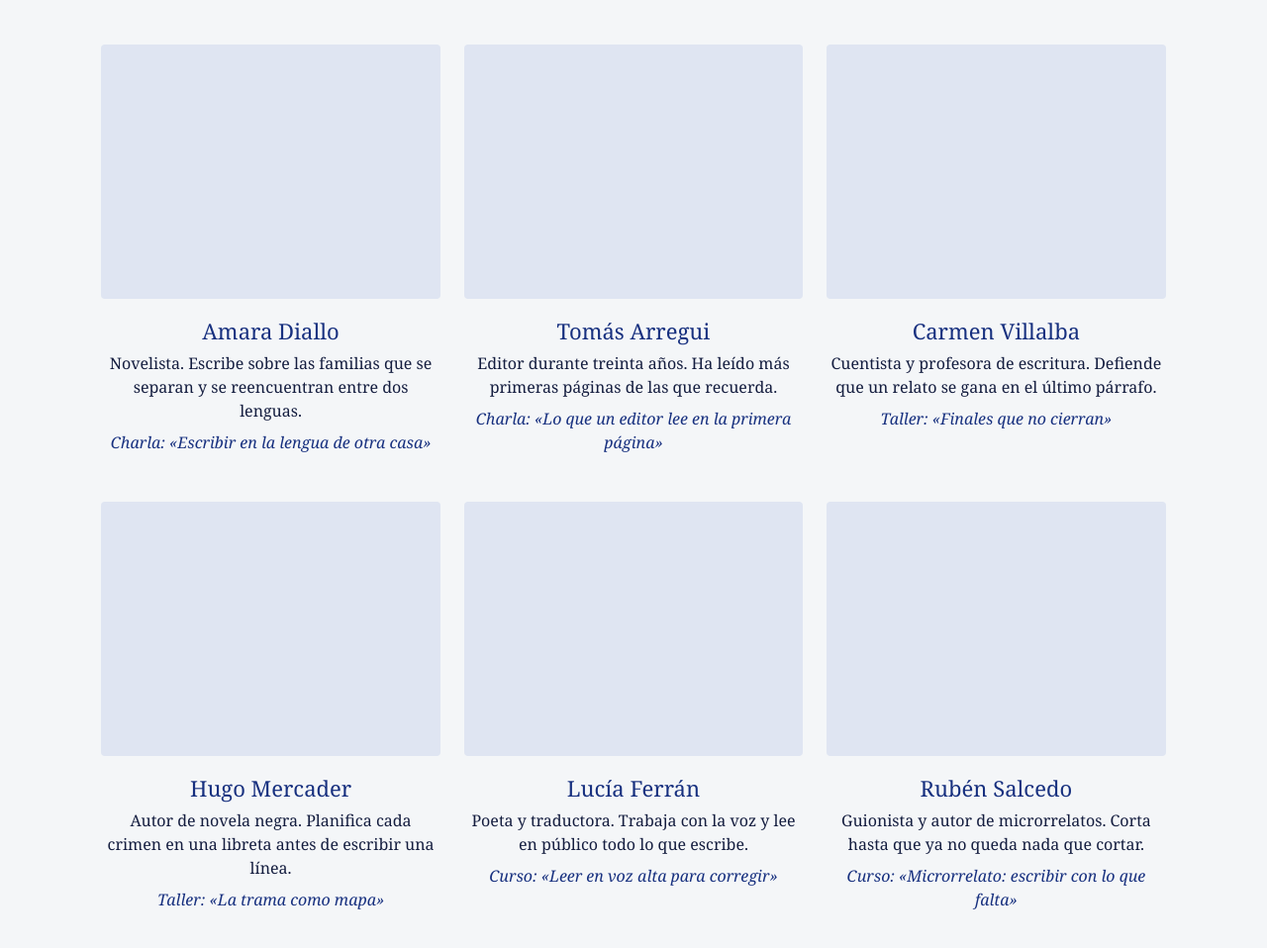
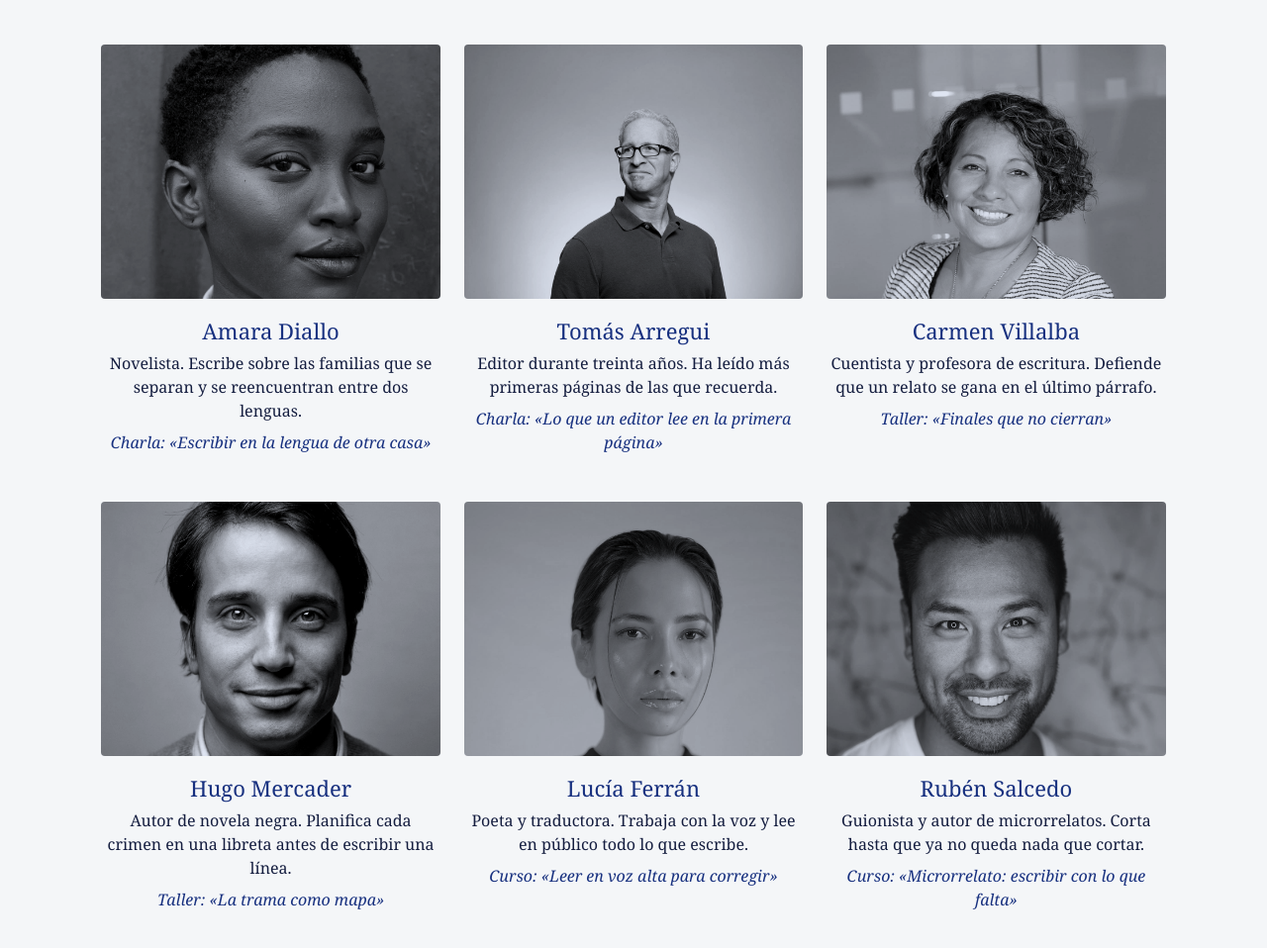
Before and after one commit to rlarreasanchez/punto-y-seguido, a website built with Parcel: page src/ponentes.html in a window 1280 px wide. Shown: the part 226-1184 px from the top of the page at 99% size. Built offline with nearby package versions, Linux system fonts and the light colour scheme; a web font is replaced by a local one.

Commit message:
Se añaden las imágenes de los ponentes

```diff
--- a/src/assets/styles/layouts/_speakers.scss
+++ b/src/assets/styles/layouts/_speakers.scss
@@ -32,8 +32,19 @@
 .speaker__media {
   display: block;
   aspect-ratio: 4 / 3;
+  overflow: hidden;
   background-color: #dfe5f2;
   border-radius: 0.25rem;
+}
+
+.speaker__photo {
+  display: block;
+  width: 100%;
+  height: 100%;
+  object-fit: cover;
+  object-position: 50% 20%;
+  filter: grayscale(1) contrast(1.05);
+  mix-blend-mode: multiply;
 }
 
 .speaker__body {
--- a/src/ponentes.html
+++ b/src/ponentes.html
@@ -19,7 +19,24 @@
       <ul class="speakers">
         <li class="speaker">
           <article class="speaker__card">
-            <div class="speaker__media"></div>
+            <picture class="speaker__media">
+              <source
+                srcset="
+                  ./assets/images/amara-diallo.jpg?as=webp&width=420 420w,
+                  ./assets/images/amara-diallo.jpg?as=webp&width=720 720w
+                "
+                sizes="(min-width: 1024px) 22rem, (min-width: 640px) 45vw, 90vw"
+                type="image/webp"
+              />
+              <img
+                class="speaker__photo"
+                src="./assets/images/amara-diallo.jpg?width=720"
+                alt="Retrato de Amara Diallo"
+                width="720"
+                height="540"
+                loading="lazy"
+              />
+            </picture>
             <div class="speaker__body">
               <h2 class="speaker__name">Amara Diallo</h2>
               <p class="speaker__bio">
@@ -34,7 +51,24 @@
         </li>
         <li class="speaker">
           <article class="speaker__card">
-            <div class="speaker__media"></div>
+            <picture class="speaker__media">
+              <source
+                srcset="
+                  ./assets/images/tomas-arregui.jpg?as=webp&width=420 420w,
+                  ./assets/images/tomas-arregui.jpg?as=webp&width=720 720w
+                "
+                sizes="(min-width: 1024px) 22rem, (min-width: 640px) 45vw, 90vw"
+                type="image/webp"
+              />
+              <img
+                class="speaker__photo"
+                src="./assets/images/tomas-arregui.jpg?width=720"
+                alt="Retrato de Tomás Arregui"
+                width="720"
+                height="540"
+                loading="lazy"
+              />
+            </picture>
             <div class="speaker__body">
               <h2 class="speaker__name">Tomás Arregui</h2>
               <p class="speaker__bio">
@@ -49,7 +83,24 @@
         </li>
         <li class="speaker">
           <article class="speaker__card">
-            <div class="speaker__media"></div>
+            <picture class="speaker__media">
+              <source
+                srcset="
+                  ./assets/images/carmen-villalba.jpg?as=webp&width=420 420w,
+                  ./assets/images/carmen-villalba.jpg?as=webp&width=720 720w
+                "
+                sizes="(min-width: 1024px) 22rem, (min-width: 640px) 45vw, 90vw"
+                type="image/webp"
+              />
+              <img
+                class="speaker__photo"
+                src="./assets/images/carmen-villalba.jpg?width=720"
+                alt="Retrato de Carmen Villalba"
+                width="720"
+                height="540"
+                loading="lazy"
+              />
+            </picture>
             <div class="speaker__body">
               <h2 class="speaker__name">Carmen Villalba</h2>
               <p class="speaker__bio">
@@ -62,7 +113,24 @@
         </li>
         <li class="speaker">
           <article class="speaker__card">
-            <div class="speaker__media"></div>
+            <picture class="speaker__media">
+              <source
+                srcset="
+                  ./assets/images/hugo-mercader.jpg?as=webp&width=420 420w,
+                  ./assets/images/hugo-mercader.jpg?as=webp&width=720 720w
+                "
+                sizes="(min-width: 1024px) 22rem, (min-width: 640px) 45vw, 90vw"
+                type="image/webp"
+              />
+              <img
+                class="speaker__photo"
+                src="./assets/images/hugo-mercader.jpg?width=720"
+                alt="Retrato de Hugo Mercader"
+                width="720"
+                height="540"
+                loading="lazy"
+              />
+            </picture>
             <div class="speaker__body">
               <h2 class="speaker__name">Hugo Mercader</h2>
               <p class="speaker__bio">
@@ -75,7 +143,24 @@
         </li>
         <li class="speaker">
           <article class="speaker__card">
-            <div class="speaker__media"></div>
+            <picture class="speaker__media">
+              <source
+                srcset="
+                  ./assets/images/lucia-ferran.jpg?as=webp&width=420 420w,
+                  ./assets/images/lucia-ferran.jpg?as=webp&width=720 720w
+                "
+                sizes="(min-width: 1024px) 22rem, (min-width: 640px) 45vw, 90vw"
+                type="image/webp"
+              />
+              <img
+                class="speaker__photo"
+                src="./assets/images/lucia-ferran.jpg?width=720"
+                alt="Retrato de Lucía Ferrán"
+                width="720"
+                height="540"
+                loading="lazy"
+              />
+            </picture>
             <div class="speaker__body">
               <h2 class="speaker__name">Lucía Ferrán</h2>
               <p class="speaker__bio">
@@ -90,7 +175,24 @@
         </li>
         <li class="speaker">
           <article class="speaker__card">
-            <div class="speaker__media"></div>
+            <picture class="speaker__media">
+              <source
+                srcset="
+                  ./assets/images/ruben-salcedo.jpg?as=webp&width=420 420w,
+                  ./assets/images/ruben-salcedo.jpg?as=webp&width=720 720w
+                "
+                sizes="(min-width: 1024px) 22rem, (min-width: 640px) 45vw, 90vw"
+                type="image/webp"
+              />
+              <img
+                class="speaker__photo"
+                src="./assets/images/ruben-salcedo.jpg?width=720"
+                alt="Retrato de Rubén Salcedo"
+                width="720"
+                height="540"
+                loading="lazy"
+              />
+            </picture>
             <div class="speaker__body">
               <h2 class="speaker__name">Rubén Salcedo</h2>
               <p class="speaker__bio">
```
Also changed, not shown: src/assets/images/amara-diallo.jpg (added), src/assets/images/carmen-villalba.jpg (added), src/assets/images/hugo-mercader.jpg (added), src/assets/images/lucia-ferran.jpg (added), src/assets/images/ruben-salcedo.jpg (added), src/assets/images/tomas-arregui.jpg (added).
